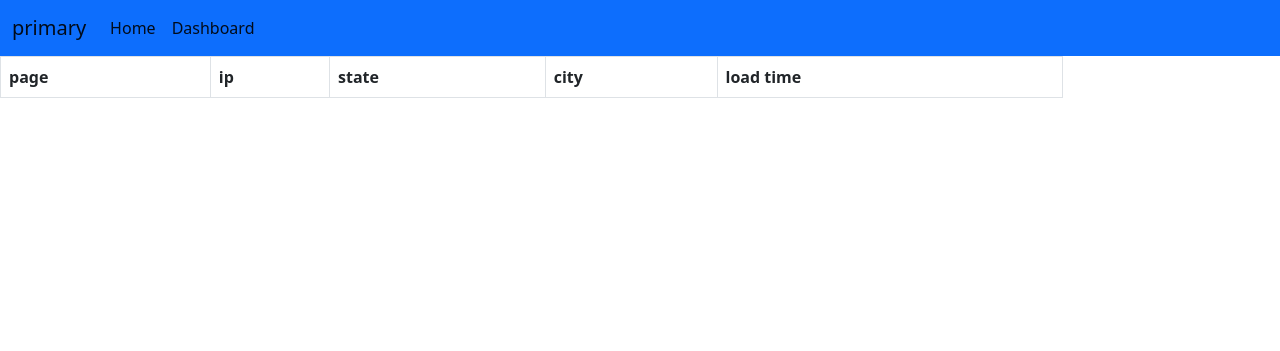
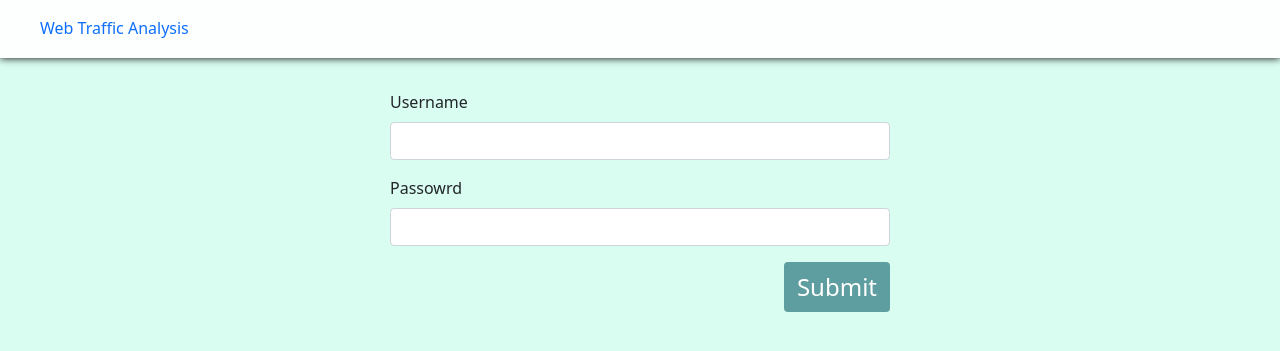
Before and after one commit to rajeev-verma8527/project_wta, a Flask app: page / in a window 1280 px wide. Shown: the top 351 px of the page. Run offline with Flask 2, Linux system fonts and the light colour scheme; data that the repository does not hold is empty.

Commit message:
routes login and pages

```diff
--- a/app.py
+++ b/app.py
@@ -1,34 +1,75 @@
 from flask import (
     Flask,
+    redirect,
     render_template,
     request,
+    url_for,
     make_response,
-    jsonify,
-    url_for,
-    send_file,
     flash,
-    Response,
 )
 import os
+from flask_login import (
+    LoginManager,
+    login_user,
+    logout_user,
+    login_required,
+    current_user,
+)
+
 import datetime
-from database import db_session, PageVisits, Websites, Login, Session, DATABASE_PATH
-from sqlalchemy import select
-import pandas as pd
+from database import db_session, PageVisit, User
+from verification import verify_user, domain_exists
 
 app = Flask(__name__)
-
+login_manager = LoginManager()
+login_manager.init_app(app)
 app.secret_key = os.getenv("flask_key")
 
+login_manager.login_view = "login"
+login_manager.login_message = "Login Required"
+login_manager.login_message_category = "info"
 
-@app.route("/")
-def hello():
+
+@login_manager.user_loader
+def load_user(user_id):
+    with db_session() as sess:
+        user = sess.query(User).get(user_id)
+    return user
+
+
+@app.route("/raw")
+@login_required
+def raw():
     ctx = {}
     with db_session() as db:
-        ctx['data'] = db.query(PageVisits).all()
-    return render_template("index.html", ctx=ctx)
+        ctx["data"] = db.query(PageVisit).all()
+    return render_template("raw.html", ctx=ctx)
+
+
+@app.route("/logout")
+def logout():
+    logout_user()
+    return redirect(url_for("login"))
+
+
+@app.route("/", methods=["GET", "POST"])
+def login():
+    if current_user.is_authenticated:
+        return redirect(url_for("dashboard"))
+    if request.method == "POST":
+        username = request.form.get("username")
+        password = request.form.get("password")
+        if user := verify_user(username, password):
+            login_user(user)
+            return redirect(url_for("dashboard"))
+        else:
+            flash("Invalid Username or Passoword", category="warning")
+
+    return render_template("login.html")
 
 
 @app.route("/dashboard")
+@login_required
 def dashboard():
     return render_template("dashboard.html")
 
@@ -36,10 +77,8 @@
 @app.route("/data", methods=["POST", "OPTIONS"])
 def data():  # can send json data via POST request and only by saved domains
     try:
-        q = select(Websites).filter_by(domain=request.origin)
-        with db_session() as sess:
-            if not sess.scalar(q):
-                return make_response(), 403
+        if not domain_exists(request.origin):
+            return make_response(), 403
     except:
         return make_response(), 500
 
@@ -53,16 +92,16 @@
         data = request.json
         # print("data rec",data)
         with db_session() as sess:
-            obj = PageVisits(
-                page = data["page"],
-                referer = data['referer'],
-                loadtime = data['loadTime'],
-                ip = data['ipAddress'],
-                country = data['country'],
-                countryCode = data['countryCode'],
-                state = data['state'],
-                city = data['city'],
-                time = datetime.datetime.utcfromtimestamp(data['unixSeconds'])
+            obj = PageVisit(
+                page=data["page"],
+                referer=data["referer"],
+                loadtime=data["loadTime"],
+                ip=data["ipAddress"],
+                country=data["country"],
+                countryCode=data["countryCode"],
+                state=data["state"],
+                city=data["city"],
+                time=datetime.datetime.utcfromtimestamp(data["unixSeconds"]),
             )
             sess.add(obj)
             sess.commit()
@@ -73,13 +112,12 @@
 
         return resp
 
-    return make_response(),501
+    return make_response(), 501
 
 
 @app.route("/script")
 def script():
     return render_template("script.js"), {"Content-Type": "text/javascript"}
-
 
 
 # @app.route("/js")
--- a/database.py
+++ b/database.py
@@ -1,6 +1,7 @@
 from sqlalchemy.orm import declarative_base, sessionmaker, Session
-from sqlalchemy import Column, Integer, String, DateTime, create_engine
+from sqlalchemy import Column, Integer, String, DateTime, create_engine, select
 from datetime import datetime
+from flask_login import UserMixin
 
 
 Base = declarative_base()
@@ -10,7 +11,7 @@
 db_session = sessionmaker(bind=ENGINE)
 
 
-class Websites(Base):
+class Website(Base):
     __tablename__ = "websites"
     id = Column(Integer, primary_key=True)
     domain = Column(String(255), unique=True)
@@ -19,7 +20,7 @@
     def __repr__(self) -> str:
         return self.domain
 
-class PageVisits(Base):
+class PageVisit(Base):
     __tablename__ = "page_visits"
 
     id = Column(Integer, primary_key=True)
@@ -36,12 +37,20 @@
     def __repr__(self) -> str:
         return f"{self.id=},{self.page}"
 
-class Login(Base):
-    __tablename__ = "login_info"
+class User(Base,UserMixin):
+    __tablename__ = "users"
 
     id = Column(Integer, primary_key=True)
     username = Column(String(255),unique=True)
     password = Column(String(255))
 
     def __repr__(self) -> str:
+
         return self.username
+
+
+class Login_info(Base):
+    __tablename__ = "login_info"
+    id = Column(Integer, primary_key=True)
+    username = Column(String(255),unique=True)
+    password = Column(String(255))
--- /dev/null
+++ b/static/style.css
@@ -0,0 +1,75 @@
+.navbar {
+  background-color: rgba(255, 255, 255, 0.93);
+  color: black;
+  box-shadow: 0 0 8px;
+  /* top:5px;
+    left: 5px;
+    right: 5px; */
+  border-style: none;
+}
+a.nav-link:any-link{
+  color: black;
+  border-radius: 2px;
+  border-width: 3px;
+  border-color: transparent;
+  border-style: solid;
+  border-radius: 10px;
+  text-align: center;
+
+}
+a.nav-link {
+  font-family: "Titillium Web", sans-serif;
+}
+
+
+.nav-item{
+    margin-bottom: 2px;
+}
+
+a.nav-link:hover {
+  /* border:3px solid black; */
+  box-shadow: 0 0 5px;
+}
+body {
+  background-color: rgb(218, 253, 241);
+}
+.main {
+  /* margin:auto; */
+  /* left: 5px;
+    right: 5px; */
+  padding: 10px;
+  margin-top: 80px;
+}
+
+.flashes div{
+  width: fit-content;
+  border-radius: 3px;
+  border-width: 4px;
+  border-color: transparent;
+}
+
+.flashes div.warning{
+  background-color: rgba(255, 166, 0, 0.415);
+  border-color: rgb(255, 0, 0);
+}
+.flashes div.info{
+  border-color: green;
+  background-color: rgba(0, 128, 0, 0.359);
+}
+form{
+  max-width: 500px;
+  margin:auto;
+}
+
+form .btn{
+  background-color:cadetblue ;
+  color: white;
+}
+form .btn:hover{
+  background-color:rgb(51, 123, 126) ;
+  color: white;
+}
+
+form .form-control:focus{
+  box-shadow: 0 0 0 0.2rem aquamarine;
+}
--- a/templates/base.html
+++ b/templates/base.html
@@ -1,34 +1,57 @@
-<!DOCTYPE html>
+<!doctype html>
 <html lang="en">
+
 <head>
-    <meta charset="UTF-8">
-    <meta http-equiv="X-UA-Compatible" content="IE=edge">
-    <meta name="viewport" content="width=device-width, initial-scale=1.0">
+    <meta charset="utf-8">
+    <meta name="viewport" content="width=device-width, initial-scale=1">
+
+
+
     <link href="https://cdn.jsdelivr.net/npm/bootstrap@5.1.3/dist/css/bootstrap.min.css" rel="stylesheet"
-    integrity="sha384-1BmE4kWBq78iYhFldvKuhfTAU6auU8tT94WrHftjDbrCEXSU1oBoqyl2QvZ6jIW3" crossorigin="anonymous">
-    <title>Title</title>
+        integrity="sha384-1BmE4kWBq78iYhFldvKuhfTAU6auU8tT94WrHftjDbrCEXSU1oBoqyl2QvZ6jIW3" crossorigin="anonymous">
+
+    <link rel="stylesheet" href="{{url_for('static',filename='style.css')}}">
+
+    <title>{% block title %}Web Traffic Analysis{% endblock %}
+    </title>
+
+
 </head>
+
 <body>
-   <nav class="navbar navbar-expand-sm navbar-light bg-primary">
-            <div class="container-fluid">
-                <a class="navbar-brand" href="#">primary</a>
-                <button class="navbar-toggler" type="button" data-toggle="collapse" data-target="#navbarID"
-                    aria-controls="navbarID" aria-expanded="false" aria-label="Toggle navigation">
+    <div class="root">
+        <nav class="navbar navbar-expand-sm navbar-light fixed-top">
+            <div class="container-fluid px-4">
+                <button class="navbar-toggler" type="button" data-bs-toggle="collapse"
+                    data-bs-target="#navbarSupportedContent" aria-controls="navbarSupportedContent"
+                    aria-expanded="false" aria-label="Toggle navigation">
                     <span class="navbar-toggler-icon"></span>
                 </button>
-                <div class="collapse navbar-collapse" id="navbarID">
-                    <div class="navbar-nav">
-                        <a class="nav-link active" aria-current="page" href="/">Home</a>
-                        <a class="nav-link active" aria-current="page" href="/dashboard">Dashboard</a>
+                <div class="collapse navbar-collapse gap-4" id="navbarSupportedContent">
+                    {% if current_user.is_authenticated %}
+                    <div class="nav-item me-auto"><a href="{{url_for('dashboard')}}" class="nav-link">Dashboard</a></div>
+                    <div class="nav-item"><a href="{{url_for('raw')}}" class="nav-link">Raw</a></div>
+                    <div class="nav-item"><a href="{{url_for('logout')}}" class="nav-link bg-warning-light">Logout</a></div>
+                    {% else %}
+                    <div class="nav-item"><span class="nav-link">Web Traffic Analysis</span></div>
+                    {% endif %}
 
-                    </div>
+
                 </div>
             </div>
         </nav>
-    {% block main %}{% endblock %}
+
+        <div class="main container-fluid">
+            {% block main %}{% endblock %}
+
+        </div>
+
+    </div>
+    {% block js %}{% endblock %}
 
     <script src="https://cdn.jsdelivr.net/npm/bootstrap@5.1.3/dist/js/bootstrap.bundle.min.js"
-    integrity="sha384-ka7Sk0Gln4gmtz2MlQnikT1wXgYsOg+OMhuP+IlRH9sENBO0LRn5q+8nbTov4+1p"
-    crossorigin="anonymous"></script>
+        integrity="sha384-ka7Sk0Gln4gmtz2MlQnikT1wXgYsOg+OMhuP+IlRH9sENBO0LRn5q+8nbTov4+1p"
+        crossorigin="anonymous"></script>
 </body>
+
 </html>
--- a/templates/dashboard.html
+++ b/templates/dashboard.html
@@ -1,9 +1,5 @@
 {% extends "base.html" %}
 
 {% block main %}
-<form method="post">
-    <input type="text" name="name">
-    <input type="submit" value="submit">
 
-</form>
 {% endblock %}
--- /dev/null
+++ b/templates/login.html
@@ -0,0 +1,21 @@
+{% extends "base.html" %}
+
+{% block main %}
+
+{% include "notify.html" %}
+
+    <form method="post" id="my-form">
+        <div class="mb-3">
+            <label for="username" class="form-label">Username</label>
+            <input type="text" class="form-control" name="username" id="username"  required minlength="2"
+                autocomplete="off">
+        </div>
+        <div class="mb-3">
+            <label for="password" class="form-label">Passowrd</label>
+            <input type="password" class="form-control" name="password" id="password">
+        </div>
+        <div class="d-flex justify-content-end">
+            <button class="btn fs-4" type="submit">Submit</button>
+        </div>
+    </form>
+{% endblock %}
--- /dev/null
+++ b/templates/notify.html
@@ -0,0 +1,11 @@
+{% with messages = get_flashed_messages(with_categories=true) %}
+{% if messages %}
+<div class="flashes">
+    {% for category, message in messages %}
+    <div class="{{category}} rounded my-1 px-2 mx-auto d-flex justify-content-center text-center">
+        <span>{{ message }}</span>
+    </div>
+    {% endfor %}
+</div>
+{% endif %}
+{% endwith %}
```
Also changed, not shown: templates/pdout.html (deleted, +0 -84 lines), verification.py (added, +20 -0 lines), routes.py (added), templates/raw.html (renamed from templates/index.html), visualization.py (added).
